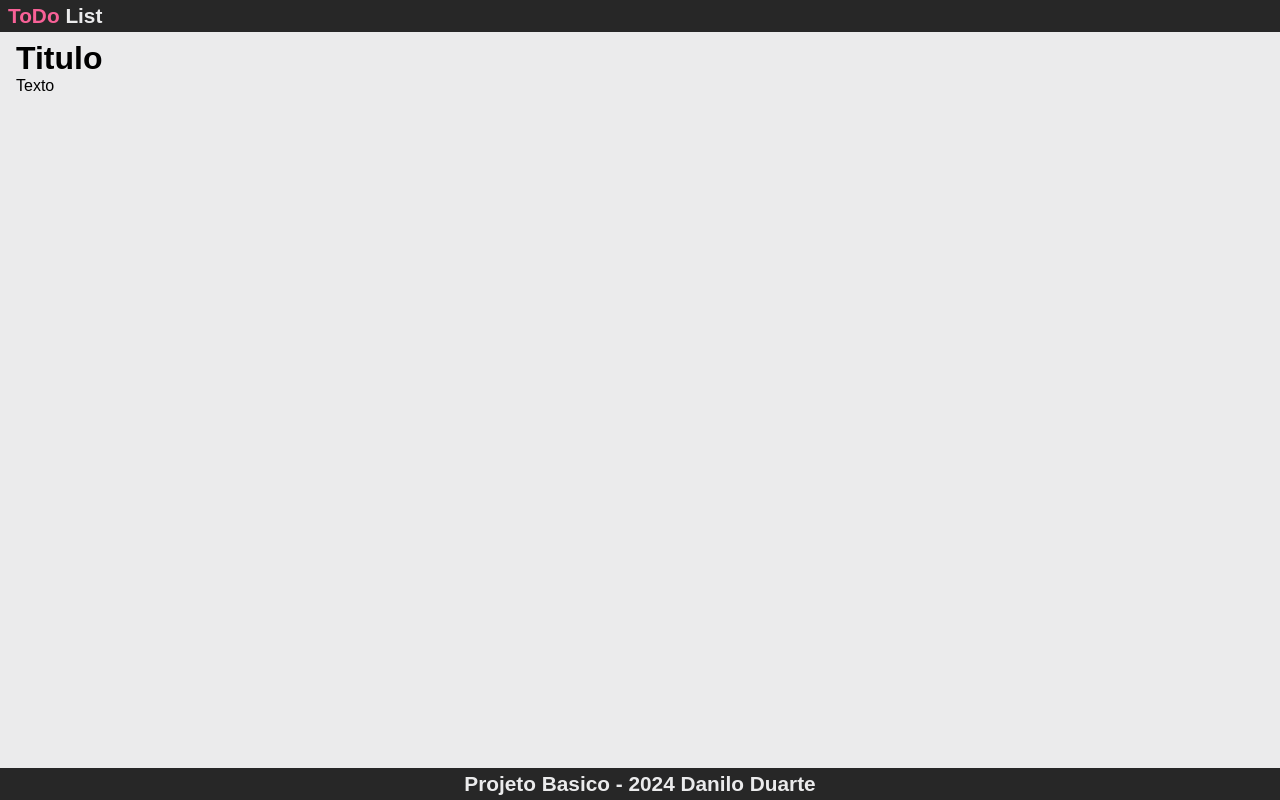
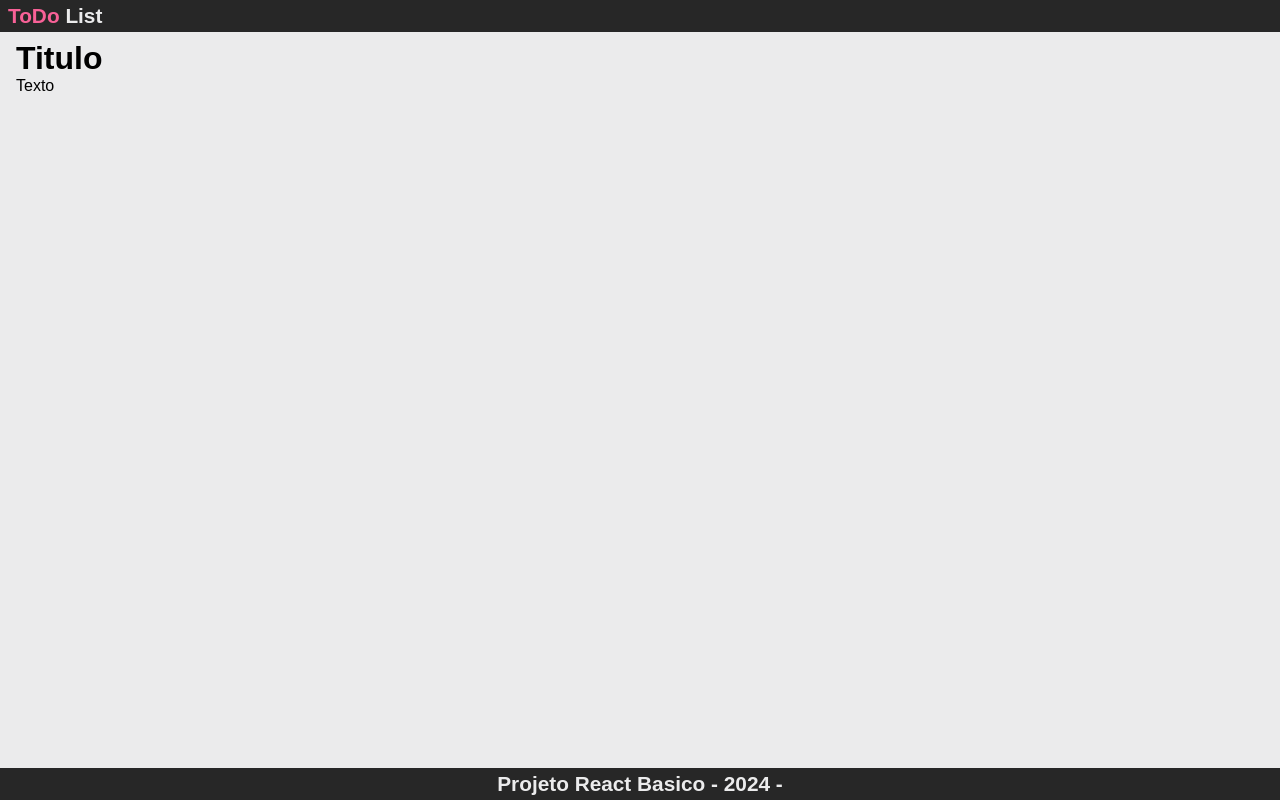
Before and after one commit to danilojduarte/IntroReact, a React (Vite) app in the folder Modulo01/vite-project/: page / in a window 1280 px wide. Built offline with nearby package versions, Linux system fonts and the light colour scheme.

Commit message:
Finalizando desafio rodape

```diff
--- a/Modulo01/vite-project/src/components/Rodape/Rodape.jsx
+++ b/Modulo01/vite-project/src/components/Rodape/Rodape.jsx
@@ -1,14 +1,17 @@
 import style from './Rodape.module.css';
 
-const Rodape = () => {
+const Rodape = (props) => {
+  const { criador } = props;
+
+  const anoAtual = ( new Date()).getFullYear();
 
   return (
-    <div className={style.Rodape}>
+    <div className={ style.Rodape }>
       <h4>
-        Projeto Basico - 2024 Danilo Duarte
+        Projeto React Basico - { anoAtual } - { criador }
       </h4>
     </div>
   );
 };
 
-export {Rodape};
+export { Rodape };
```
